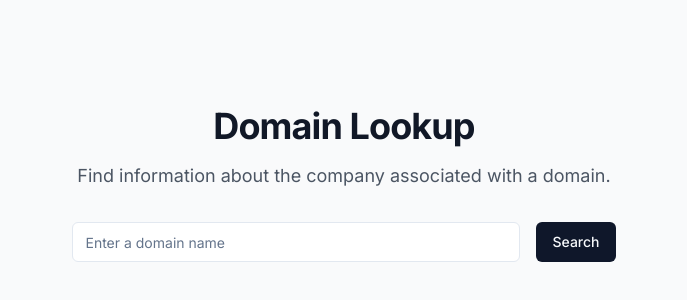
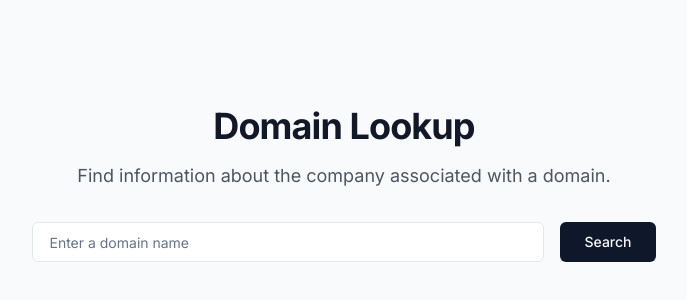
Before and after one commit to telmocrp1/domain-lookup, a Next.js app: page / in a window 1280 px wide. Shown: the part 216-516 px from the top of the page, without its empty margins (296-983 px from the left). Built offline with nearby package versions, Linux system fonts and the light colour scheme.

Commit message:
Push Cleabit autocomplete

```diff
--- a/app/DomainLookup.tsx
+++ b/app/DomainLookup.tsx
@@ -12,6 +12,7 @@ export default function DomainLookup() {
   const [isPending, startTransition] = useTransition()
   const [companyData, setCompanyData] = useState<any>(null)
   const [similarCompanies, setSimilarCompanies] = useState<any[]>([])
+  const [suggestions, setSuggestions] = useState<any[]>([])
 
   const handleSearch = () => {
     startTransition(async () => {
@@ -22,17 +23,46 @@ export default function DomainLookup() {
     })
   }
 
+  const handleInputChange = async (value: string) => {
+    setDomain(value)
+    if (value.length >= 3) {
+      const response = await fetch(`https://autocomplete.clearbit.com/v1/companies/suggest?query=${value}`)
+      const data = await response.json()
+      setSuggestions(data)
+    } else {
+      setSuggestions([])
+    }
+  }
+
   return (
     <>
       <div className="flex items-center justify-center mt-8">
-        <Input
-          type="text"
-          placeholder="Enter a domain name"
-          value={domain}
-          onChange={(e) => setDomain(e.target.value)}
-          className="flex-1 max-w-md"
-        />
-        <Button onClick={handleSearch} className="ml-4" disabled={isPending}>
+        <div className="relative w-full max-w-lg">
+          <Input
+            type="text"
+            placeholder="Enter a domain name"
+            value={domain}
+            onChange={(e) => handleInputChange(e.target.value)}
+            className="w-full px-4 py-3"
+          />
+          {suggestions.length > 0 && (
+            <ul className="absolute z-10 w-full py-2 mt-1 bg-white border border-gray-300 rounded-md shadow-lg">
+              {suggestions.map((suggestion) => (
+                <li
+                  key={suggestion.domain}
+                  className="px-4 py-2 cursor-pointer hover:bg-gray-100"
+                  onClick={() => {
+                    setDomain(suggestion.domain)
+                    setSuggestions([])
+                  }}
+                >
+                  {suggestion.name} ({suggestion.domain})
+                </li>
+              ))}
+            </ul>
+          )}
+        </div>
+        <Button onClick={handleSearch} className="ml-4 px-6 py-3" disabled={isPending}>
           {isPending ? "Searching..." : "Search"}
         </Button>
       </div>
```
